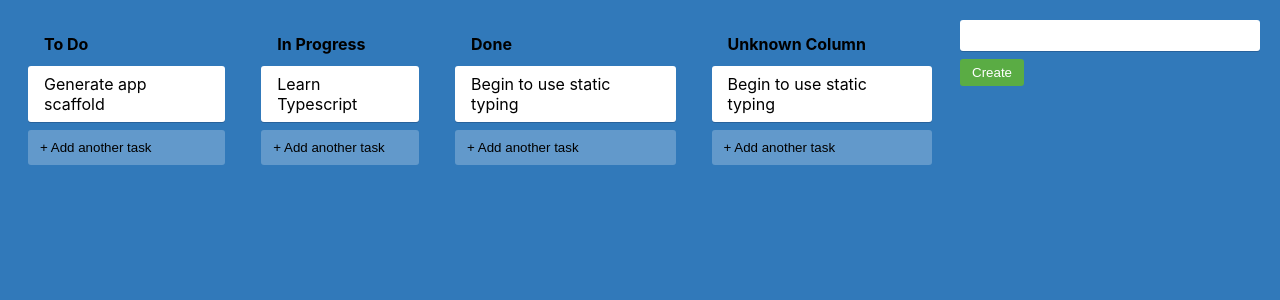
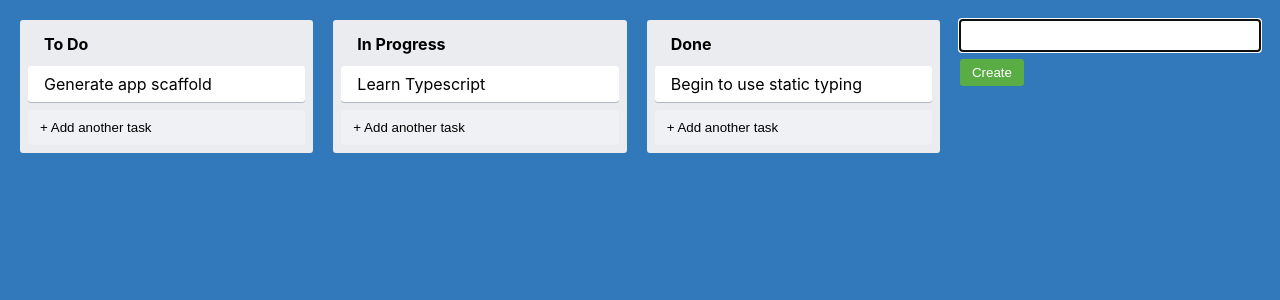
Before and after one commit to TiE23/sab-react-ts, a React (Create React App) app in the folder trello-clone/: page / in a window 1280 px wide. Both pictures are taken after a click on the button "+ Add another list". Shown: the top 300 px of the page. Built offline with nearby package versions, Linux system fonts and the light colour scheme.

Commit message:
Saving before starting on React Context

```diff
--- a/trello-clone/src/App.tsx
+++ b/trello-clone/src/App.tsx
@@ -4,7 +4,7 @@ import { Card } from "./Card";
 import { Column } from "./Column";
 import { AppContainer } from "./styles";
 import { AddNewItem } from "./AddNewItem";
-import { myLog } from "./utils";
+import { myLog } from "./utils/utils";
 
 export const App = () => (
   <AppContainer>
@@ -17,9 +17,6 @@ export const App = () => (
     <Column text="Done">
       <Card text="Begin to use static typing" />
     </Column>
-    <Column>
-      <Card text="Begin to use static typing" />
-    </Column>
     <AddNewItem toggleButtonText="+ Add another list" onAdd={myLog} />
   </AppContainer>
 );
--- a/trello-clone/src/Column.tsx
+++ b/trello-clone/src/Column.tsx
@@ -2,10 +2,10 @@ import { ColumnContainer, ColumnTitle } from "./styles"
 import { AddNewItem } from "./AddNewItem";
 import { FC } from "react";
 
-import { myLog } from './utils';
+import { myLog } from './utils/utils';
 
 type ColumnProps = {
-  text?: string,
+  text: string,
 // } & {
   children?: React.ReactNode,
 };
@@ -13,7 +13,7 @@ type ColumnProps = {
 export const Column: FC<ColumnProps> = (props: ColumnProps) => {
   return (
     <ColumnContainer>
-      <ColumnTitle>{props?.text ?? "Unknown Column"}</ColumnTitle>
+      <ColumnTitle>{props.text}</ColumnTitle>
       {props.children}
       <AddNewItem
         toggleButtonText="+ Add another task"
--- a/trello-clone/src/NewItemForm.tsx
+++ b/trello-clone/src/NewItemForm.tsx
@@ -1,22 +1,35 @@
-import { useState } from "react";
+import React, { useState } from "react";
 import { NewItemFormContainer, NewItemButton, NewItemInput } from "./styles";
+import { useFocus } from "./utils/useFocus";
 
 type NewItemFormProps = {
   onAdd(text: string): void,
 };
 
-export const NewItemForm = ({onAdd}: NewItemFormProps) => {
+export const NewItemForm = ({ onAdd }: NewItemFormProps) => {
   const [text, setText] = useState("");
+  const inputRef = useFocus();
+
+  const handleAddText = (event: React.KeyboardEvent<HTMLInputElement>) => {
+    // You can find more about synthetic events in React (like keyboard events)
+    // here: https://reactjs.org/docs/events.html
+    // Further, you can read into KeyboardEvent's available properties with
+    // some alt-clicking, like usual!
+    if (event.key === "Enter") {
+      onAdd(text);
+    }
+  };
 
   return (
     <NewItemFormContainer>
       <NewItemInput
+        ref={inputRef}
         value={text}
         onChange={e => setText(e.target.value)}
+        onKeyPress={handleAddText}
       />
       <NewItemButton onClick={() => {
         onAdd(text);
-        console.log('clicked NewItemButton', text);
       }}>
         Create
       </NewItemButton>
--- a/trello-clone/src/styles.ts
+++ b/trello-clone/src/styles.ts
@@ -19,7 +19,7 @@ export const AppContainer = styled.div`
 `;
 
 export const ColumnContainer = styled.div`
-  background-color: #ebecf0
+  background-color: #ebecf0;
   width: 300px;
   min-height: 40px;
   margin-right: 20px;
--- /dev/null
+++ b/trello-clone/src/utils/useFocus.ts
@@ -0,0 +1,16 @@
+import { useRef, useEffect} from "react";
+
+export const useFocus = () => {
+  // There's a lot of specific behavior of using null initializer and an element
+  // type. Look at the useRef's hover-over.
+  const ref = useRef<HTMLInputElement>(null);
+
+  useEffect(() => {
+    // In practice this won't ever be null so long as we only call this function
+    // when the Input element exists.
+    ref.current?.focus();
+    console.log('focus!');
+  }, []);
+
+  return ref;
+};
```
Also changed, not shown: trello-clone/src/utils/utils.ts (renamed from trello-clone/src/utils.ts).
